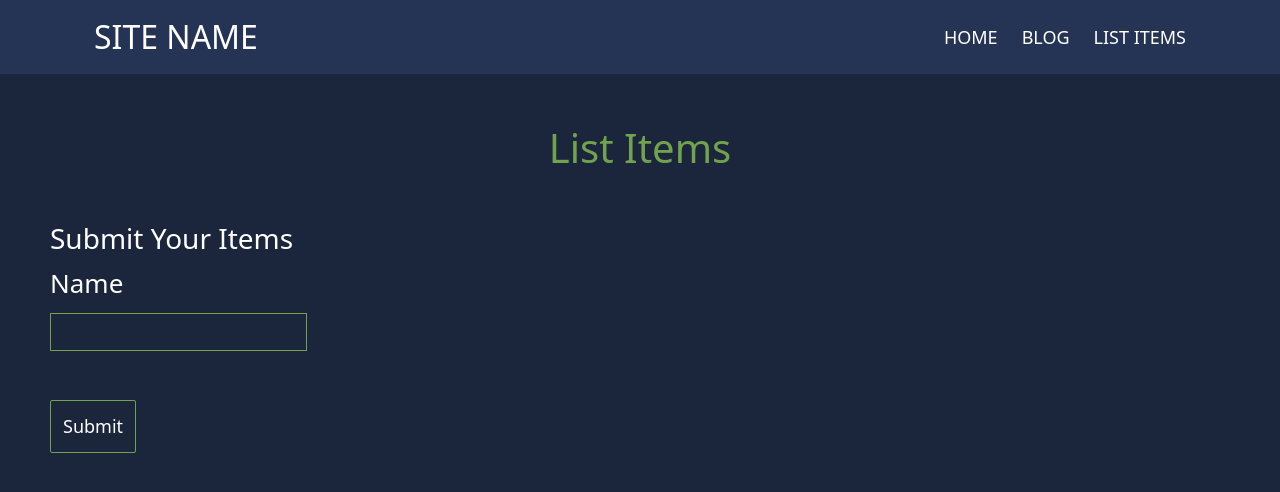
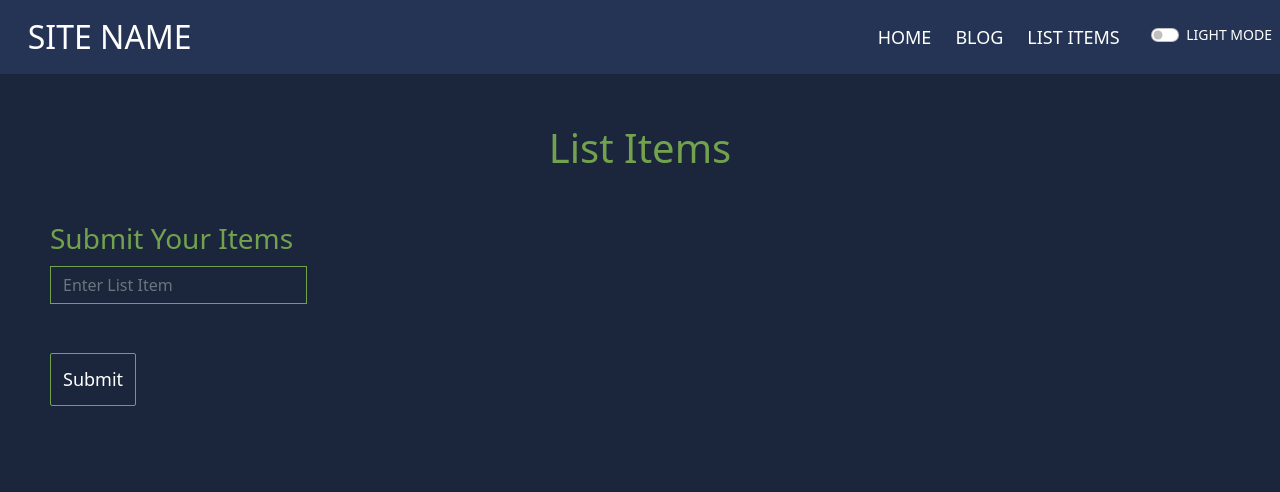
Before and after one commit to Ahmad5360/coursera_app, a React (Create React App) app: page /listItems in a window 1280 px wide. Shown: the top 492 px of the page. Built offline with nearby package versions, Linux system fonts and the light colour scheme.

Commit message:
Dark Mode Added

```diff
--- a/src/App.css
+++ b/src/App.css
@@ -4,7 +4,6 @@
   min-height: 100vh;
   display: flex;
   flex-direction: column;
-
   font-size: calc(10px + 2vmin);
   color: white;
 }
@@ -34,9 +33,10 @@ a {
   padding: 12px;
   border-radius: 2px;
   font-size: 18px;
-  color: #fff;
+  /* color: #fff; */
   text-decoration: none;
 }
+
 
 .App button:hover {
   border: 1px solid #fff;
@@ -81,6 +81,12 @@ input[type="submit"]:hover {
   color: #fff;
   text-decoration: none;
 }
+
+a.link:hover {
+  color: rgb(0, 255, 47);
+}
+
+
 
 .navbar-brand {
   font-size: 22px;
--- a/src/App.js
+++ b/src/App.js
@@ -1,4 +1,4 @@
-import React from "react";
+import React, { useState } from "react";
 import { BrowserRouter, Route, Routes } from "react-router-dom";
 import Home from "./routes/Home";
 import Blog from "./routes/Blog";
@@ -6,21 +6,52 @@ import Navbar from "./Components/navbar";
 import "./App.css";
 import ListItems from "./Components/List Items";
 
+
 function App() {
+  const [mode, setMode] = useState("dark");
+
+  const togglemode = () => {
+    if (mode === "dark") {
+      setMode("light");
+
+      document.querySelector(".navbar").style.backgroundColor = "#e6feff"; // document.querySelector(".navbar").style.color = "black";
+      document.querySelector(".App").style.backgroundColor = "white";
+
+    } else {
+      setMode("dark");
+      document.querySelector(".navbar").style.backgroundColor = "#253454"; // document.querySelector(".navbar").style.color = "white";
+      document.querySelector(".App").style.backgroundColor = "#1b263d";
+    }
+  };
   return (
     <div className="App">
       {/* <header className="App-header">
         {/* <h1>Hi, {name}</h1> */}
 
       <BrowserRouter>
-        <Navbar title={"SITE NAME"} Link1={"HOME"} Link2={"BLOG"} Link3={"LIST ITEMS"} />
+        <Navbar
+          title={"SITE NAME"}
+          Link1={"HOME"}
+          Link2={"BLOG"}
+          Link3={"LIST ITEMS"}
+          mode={mode}
+          togglemode={togglemode}
+        />
         <Routes>
-          <Route path="/" element={<Home />} />
-          <Route path="blog" element={<Blog />} />
-          <Route path="listItems" element={<ListItems />} />
+          <Route
+            path="/"
+            element={<Home mode={mode} togglemode={togglemode} />}
+          />
+          <Route
+            path="blog"
+            element={<Blog mode={mode} togglemode={togglemode} />}
+          />
+          <Route
+            path="listItems"
+            element={<ListItems mode={mode} togglemode={togglemode} />}
+          />
         </Routes>
       </BrowserRouter>
-
 
       {/* <button
           onClick={() => {
@@ -30,12 +61,9 @@ function App() {
           Click Me
         </button> */}
 
-
       {/* </header> */}
     </div>
   );
 }
 
-
-
 export default App;
--- a/src/Components/List Items.js
+++ b/src/Components/List Items.js
@@ -1,7 +1,7 @@
 import React from "react";
 import { useState, useEffect } from "react";
 import "../App.css";
-export default function List_Items() {
+export default function List_Items(props) {
   const [data, setData] = useState([]);
   const [name, setName] = useState("");
   const [error, setError] = useState(false);
@@ -36,15 +36,25 @@ export default function List_Items() {
   console.log(data);
   return (
     <div>
-      <h1 style={{ margin: "50px" }} className="text-center">
+      <h1
+        style={{
+          margin: "50px",
+          color: props.mode === "dark" ? "#72a24d" : "black",
+        }}
+        className="text-center"
+      >
         List Items
       </h1>
 
       <div style={{ margin: "50px" }}>
         <form onSubmit={submitdata}>
-          <h3>Submit Your Items</h3>
-          <label>Name</label>
-          <br />
+          <h3
+            style={{
+              color: props.mode === "dark" ? "#72a24d" : "black",
+            }}
+          >
+            Submit Your Items
+          </h3>
 
           <div>
             <input
@@ -52,11 +62,23 @@ export default function List_Items() {
               onChange={(e) => setName(e.target.value)}
               value={name}
               className="form-control"
+              placeholder="Enter List Item"
+              style={{
+                color: props.mode === "dark" ? "white" : "black",
+                borderColor: props.mode === "dark" ? "#72a24d" : "black",
+              }}
             />
           </div>
 
           <br />
-          <input type="submit" value="Submit" />
+          <input
+            type="submit"
+            style={{
+              color: props.mode === "dark" ? "white" : "black",
+              borderColor: props.mode === "dark" ? "#72a24d" : "black",
+            }}
+            value="Submit"
+          />
         </form>
       </div>
 
@@ -70,13 +92,39 @@ export default function List_Items() {
 
       {data.map((item, index) => {
         return (
-          <div className="list">
-            <li key={index}>
+          <div
+            className="list"
+            style={{
+              borderColor: props.mode === "dark" ? "#72a24d" : "black",
+            }}
+          >
+            <li
+              key={index}
+              style={{
+                color: props.mode === "dark" ? "white" : "black",
+              }}
+            >
               {item}{" "}
-              <button style={{ margin: "20px" }} onClick={() => remove(index)}>
+              <button
+                style={{
+                  margin: "20px",
+                  color: props.mode === "dark" ? "white" : "black",
+                  borderColor: props.mode === "dark" ? "#72a24d" : "black",
+                }}
+                onClick={() => remove(index)}
+              >
                 Remove Item
               </button>
-              <button onClick={() => update(index)}>Update</button>{" "}
+              <button
+                onClick={() => update(index)}
+                style={{
+                  margin: "20px",
+                  color: props.mode === "dark" ? "white" : "black",
+                  borderColor: props.mode === "dark" ? "#72a24d" : "black",
+                }}
+              >
+                Update
+              </button>{" "}
             </li>
           </div>
         );
--- a/src/Components/navbar.js
+++ b/src/Components/navbar.js
@@ -8,10 +8,26 @@ import PropTypes from "prop-types";
 function NavBar(props) {
   return (
     <>
-      <Navbar collapseOnSelect expand="lg"variant="dark" className="navbar">
+      <Navbar
+        collapseOnSelect
+        expand="lg"
+        variant={`${props.mode}`}
+        className="navbar"
+      >
         <Container>
           <Navbar.Brand className="n_brand">
-            <Link to="/" className="link">
+            <Link
+              to="/"
+              className="link"
+              style={{
+                color: props.mode === "dark" ? "white" : "black",
+              }}
+              onMouseEnter={(e) => (e.target.style.color = "#72a24d")}
+              onMouseLeave={(e) =>
+                (e.target.style.color =
+                  props.mode === "dark" ? "white" : "black")
+              }
+            >
               {props.title}{" "}
             </Link>
           </Navbar.Brand>
@@ -19,18 +35,69 @@ function NavBar(props) {
           <Navbar.Toggle aria-controls="basic-navbar-nav" />
           <Navbar.Collapse id="basic-navbar-nav">
             <Nav className="ms-auto">
-              <Link to="/" className="link">
+              <Link
+                to="/"
+                className="link"
+                style={{
+                  color: props.mode === "dark" ? "white" : "black",
+                }}
+                onMouseEnter={(e) => (e.target.style.color = "#72a24d")}
+                onMouseLeave={(e) =>
+                  (e.target.style.color =
+                    props.mode === "dark" ? "white" : "black")
+                }
+              >
                 {props.Link1}
               </Link>
-              <Link to="blog" className="link">
+              <Link
+                to="blog"
+                className="link"
+                style={{ color: props.mode === "dark" ? "white" : "black" }}
+                onMouseEnter={(e) => (e.target.style.color = "#72a24d")}
+                onMouseLeave={(e) =>
+                  (e.target.style.color =
+                    props.mode === "dark" ? "white" : "black")
+                }
+              >
                 {props.Link2}{" "}
               </Link>
-              <Link to="listItems" className="link">
+              <Link
+                to="listItems"
+                className="link"
+                style={{ color: props.mode === "dark" ? "white" : "black" }}
+                onMouseEnter={(e) => (e.target.style.color = "#72a24d")}
+                onMouseLeave={(e) =>
+                  (e.target.style.color =
+                    props.mode === "dark" ? "white" : "black")
+                }
+              >
                 {props.Link3}{" "}
               </Link>
             </Nav>
           </Navbar.Collapse>
         </Container>
+        <div
+          className="form-check form-switch ms-auto me-2"
+          style={{ fontSize: "14px" }}
+        >
+          <input
+            className="form-check-input"
+            type="checkbox"
+            role="switch"
+            id="flexSwitchCheckDefault"
+            onClick={props.togglemode}
+
+          />
+          <label
+            className="form-check-label"
+            htmlFor="flexSwitchCheckDefault"
+            style={{
+              color: props.mode === "dark" ? "white" : "black",
+            }}
+          >
+            {props.mode === "light" ? "DARK MODE" : "LIGHT MODE"}
+          </label>
+        </div>
       </Navbar>
     </>
   );
@@ -42,7 +109,7 @@ NavBar.propTypes = {
   title: PropTypes.string.isRequired,
   Link1: PropTypes.string,
   Link2: PropTypes.string,
-  Link3:PropTypes.string,
+  Link3: PropTypes.string,
 };
 
 // Default Prop Value
@@ -51,6 +118,5 @@ NavBar.defaultProps = {
   Link1: "SET LINK1 HERE",
   Link2: "SET LINK2 HERE",
   Link3: "SET LINK3 HERE",
-
 };
 export default NavBar;
--- a/src/routes/Blog.js
+++ b/src/routes/Blog.js
@@ -3,11 +3,17 @@ import React from "react";
 
 import "../App.css";
 
-export default function Blog() {
-
+export default function Blog(props) {
   return (
     <div className="container">
-      <h1 className="text-center my-4">BLOG</h1>
+      <h1
+        className="text-center my-4"
+        style={{
+          color: props.mode === "dark" ? "#72a24d" : "black"
+        }}
+      >
+        BLOG
+      </h1>
       {/* <button>
         <Link to="/">Home</Link>
       </button> */}
--- a/src/routes/Home.js
+++ b/src/routes/Home.js
@@ -2,13 +2,19 @@ import React, { useState, useEffect } from "react";
 // import { Link } from "react-router-dom";
 import "../App.css";
 
-export default function Home() {
+export default function Home(props) {
   const [name, setName] = useState("");
   const [time, setTime] = useState(new Date());
 
   function Name(props) {
     return (
-      <h1 style={{ margin: "20px" }} className="text-center">
+      <h1
+        style={{
+          margin: "20px",
+          color: props.mode === "dark" ? "#72a24d" : "black",
+        }}
+        className="text-center"
+      >
         Hi, Ahmad {props.name}
       </h1>
     );
@@ -26,17 +32,33 @@ export default function Home() {
   });
   return (
     <div className="text-center">
-      <h1 className="my-4">Timer : {time.toLocaleTimeString()}</h1>
+      <h1
+        className="my-4"
+        style={{
+          color: props.mode === "dark" ? "#72a24d" : "black",
+        }}
+      >
+        Timer : {time.toLocaleTimeString()}
+      </h1>
 
-      <h1 style={{ margin: "40px" }}>
+      <h1
+        style={{
+          margin: "40px",
+          color: props.mode === "dark" ? "#72a24d" : "black",
+        }}
+      >
         HOME
       </h1>
 
-      <Name name={name} />
+      <Name mode={props.mode} togglemode={props.togglemode} name={name} />
       <div>
         <button
           onClick={() => {
             setName("Rashid");
+          }}
+          style={{
+            color: props.mode === "dark" ? "white" : "black",
+            borderColor: props.mode === "dark" ? "#72a24d" : "black"
           }}
         >
           Update Name
```
